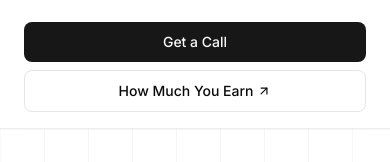
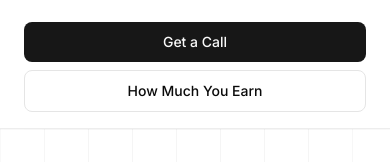
Before and after one commit to MuhammadRafay7/pharmabuilt-demo, a Next.js app: page / in a window 390 px wide. Both pictures are taken after a click on the button "Toggle menu". Shown: the part 247-409 px from the top of the page. Built offline with nearby package versions, Linux system fonts and the light colour scheme.

Commit message:
refactor(Navbar): replace external link with internal navigation and clean imports fix(tsconfig): correct path mapping for module resolution

```diff
--- a/components/Navbar.tsx
+++ b/components/Navbar.tsx
@@ -3,8 +3,8 @@
 import { useState } from "react";
 import Link from "next/link";
 import { usePathname } from "next/navigation";
-import { Menu, X, ArrowUpRight } from "lucide-react";
-import { NAV_LINKS, CALENDLY_URL, PHARMABUILT_URL } from "@/lib/site";
+import { Menu, X } from "lucide-react";
+import { NAV_LINKS, CALENDLY_URL } from "@/lib/site";
 
 export function Navbar() {
   const pathname = usePathname();
@@ -99,14 +99,13 @@ export function Navbar() {
               >
                 Get a Call
               </a>
-              <a
-                href={PHARMABUILT_URL}
-                target="_blank"
-                rel="noopener noreferrer"
+              <Link
+                href="/earnings"
+                onClick={() => setOpen(false)}
                 className="inline-flex items-center justify-center gap-1 rounded-lg border border-border px-4 py-2.5 text-sm font-medium"
               >
-                How Much You Earn <ArrowUpRight className="h-3.5 w-3.5" />
-              </a>
+                How Much You Earn
+              </Link>
             </li>
           </ul>
         </div>
--- a/tsconfig.json
+++ b/tsconfig.json
@@ -14,7 +14,7 @@
     "incremental": true,
     "plugins": [{ "name": "next" }],
     "paths": {
-      "@/*": ["*"]
+      "@/*": ["./*"]
     }
   },
   "include": ["next-env.d.ts", "**/*.ts", "**/*.tsx", ".next/types/**/*.ts"],
```
